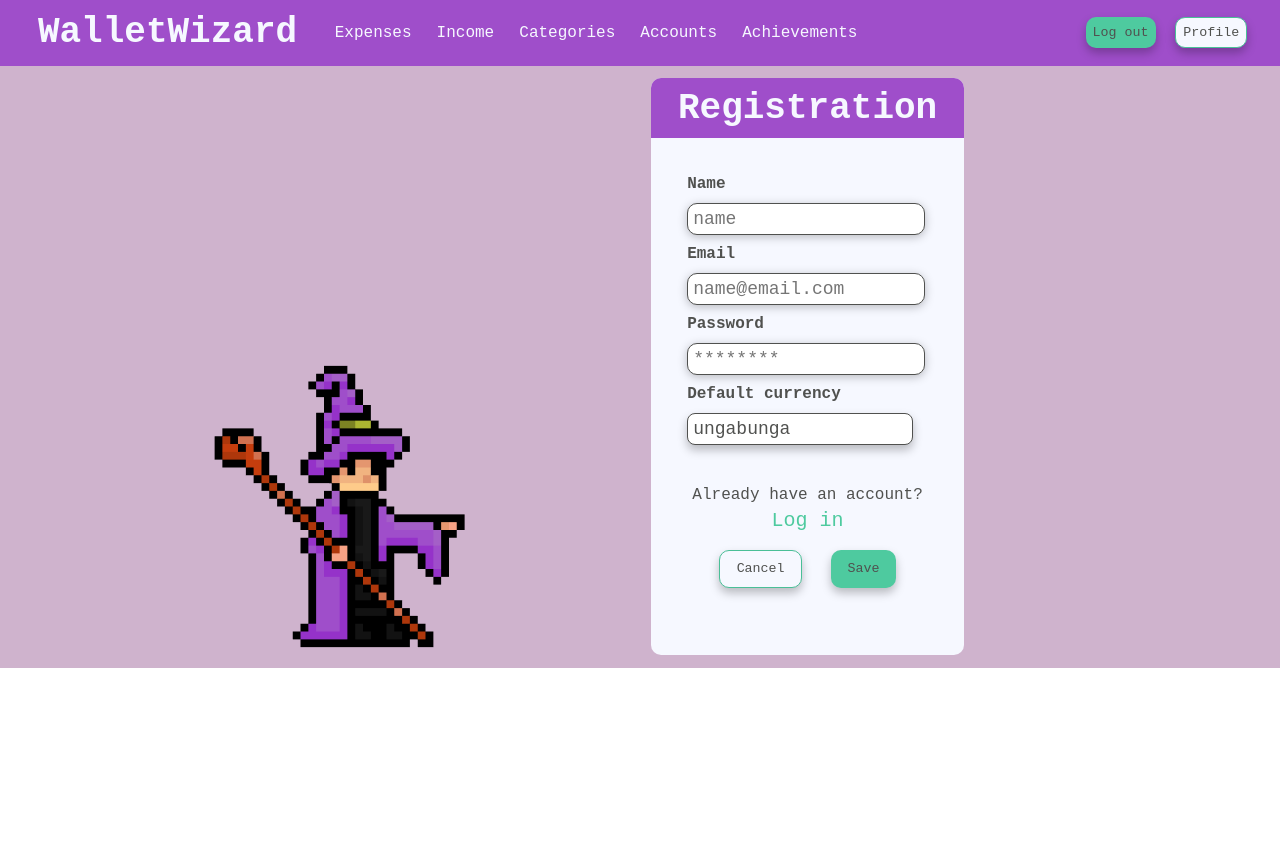
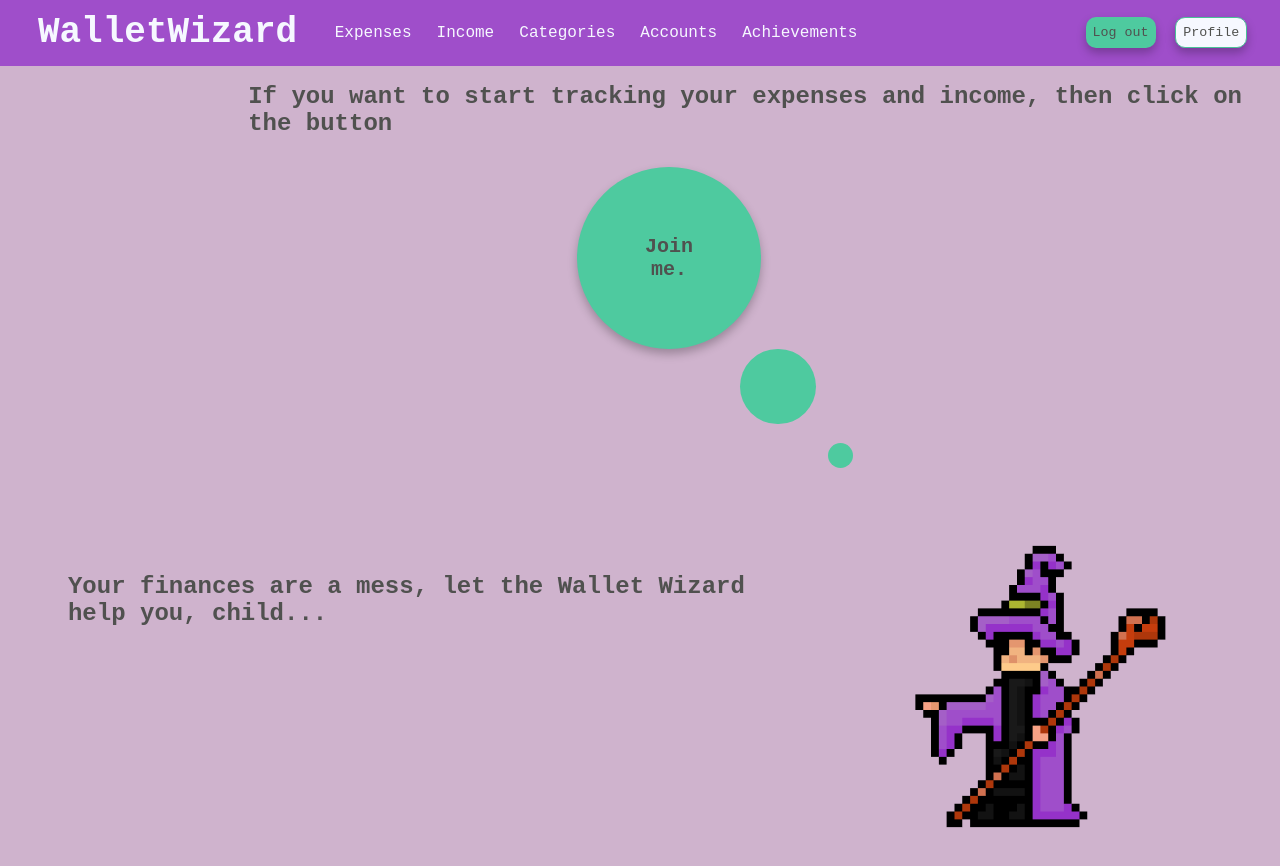
Before and after one commit to yyong1/wallet-wizard-React, a React (Create React App) app: page / in a window 1280 px wide. Shown: the top 866 px of the page. Before the commit the page ends 800 px from the top, so only its background shows below. Built offline with nearby package versions, Linux system fonts and the light colour scheme.

Commit message:
homepage elements can be rerouted

```diff
--- a/src/components/form-modal/FormModal.css
+++ b/src/components/form-modal/FormModal.css
@@ -89,6 +89,7 @@
   padding: 5px;
   display: block;
   align-items: center;
+  text-decoration: 0;
 }
 
 a:hover {
--- a/src/components/form-modal/FormModal.js
+++ b/src/components/form-modal/FormModal.js
@@ -1,24 +1,40 @@
 import './FormModal.css';
 import logo from '../../wizard-left-cropped.png';
+import { useNavigate } from 'react-router-dom';
 
-const FormModal = () => {
+const FormModal = ({ fields, title, p, a, buttonText, redirectPr, redirectA }) => {
+
+    const navigate = useNavigate();
+
+    const nav = () => {
+        navigate('/')
+    };
+
     return (
-        <div style={{display:"flex", justifyContent:"start", margin:"auto"}}>
-             <div>
-                <img src={logo} style={{marginTop:"42%", marginLeft:"20%"}}></img>
+        <div style={{ display: "flex", justifyContent: "start", margin: "auto" }}>
+            <div>
+                <img src={logo} style={{ marginTop: "42%", marginLeft: "20%" }}></img>
             </div>
             <div className="formmodal">
                 <div className='title'>
-                    <h1 style={{ color: "var(--ww-white)", padding: "3%" }}>Registration</h1>
+                    <h1 style={{ color: "var(--ww-white)", padding: "3%" }}>{title}</h1>
                 </div>
                 <form>
                     <div className='form'>
-                        <p>Name</p>
+                        {/* <p>Name</p>
                         <input placeholder='name' />
                         <p>Email</p>
                         <input placeholder='name@email.com' />
                         <p>Password</p>
-                        <input type="password" placeholder='********' />
+                        <input type="password" placeholder='********' /> */}
+
+                        {fields.map((i) => (
+                            <div key={i.id}>
+                                <p>{i.label}</p>
+                                <input placeholder={i.placeholder} type={i.type}></input>
+                            </div>
+                        ))}
+
                         <p>Default currency</p>
                         <div>
                             <button className='dropdown'>
@@ -26,14 +42,14 @@ const FormModal = () => {
                             </button>
                         </div>
                     </div>
-                    <p style={{ textAlign: "center" }}>Already have an account?</p>
-                    <a style={{paddingTop:"0"}}>Log in</a>
+                    <p style={{ textAlign: "center" }}>{p}</p>
+                    <a href={redirectA} style={{ paddingTop: "0" }}>{a}</a>
                     <div className='buttons'>
-                        <button className='primary-outlined'>
+                        <button className='primary-outlined' onClick={nav}>
                             <p>Cancel</p>
                         </button>
                         <button className='primary' >
-                            <p>Save</p>
+                            <p>{buttonText}</p>
                         </button>
                     </div>
                 </form>
--- a/src/components/homepage/Homepage.css
+++ b/src/components/homepage/Homepage.css
@@ -3,7 +3,6 @@
   max-width: 100%;
   max-height: 100%;
   background-color: var(--secondary);
-
 }
 
 .homepage button.bubble {
--- a/src/components/homepage/Homepage.js
+++ b/src/components/homepage/Homepage.js
@@ -2,21 +2,37 @@ import logo from '../../bigwiz.png';
 import FormModal from '../form-modal/FormModal';
 import './Homepage.css'
 import { useState } from 'react';
+import { useNavigate } from 'react-router-dom';
 
 const Homepage = () => {
+    /**example
     const [name, setName] = useState('firstName');
     const handleClick = () => {
         setName('secondName');
-    }
+    }*/
+
     const par = "Your finances are a mess, let the Wallet Wizard help you, child...";
     const par2 = "If you want to start tracking your expenses and income, then click on the button ";
 
+    /**not so efficient, since almost all fields require different types of input */
+    // const [fields, setFields]= useState([
+    //     {id:0, label:"Name", placeholder:"name"},
+    //     {id:1, label:"Email", placeholder:"name@email.com"},
+    //     {id:2, label:"Password", placeholder:"********", type:"password"}
+    // ]);
+
+    const navigate = useNavigate();
+
+    const nav = () => {
+        navigate('/register')
+    };
+
     return (
         <div className="homepage">
-            {/* <div style={{ height: "20px" }}></div>
+            {/* <div style={{ height: "20px" }}></div> */}
             <h2 style={{ marginLeft: "18vmax" }}>{par2}</h2>
             <div>
-                <button className='bubble' onClick={handleClick}>
+                <button className='bubble' onClick={nav}>
                     <h2>
                         Join me.
                     </h2>
@@ -27,8 +43,7 @@ const Homepage = () => {
                     <h2 style={{ marginTop: "8%", marginLeft: "4%" }}>{par}</h2>
                     <img src={logo} className='wizard'></img>
                 </div>
-            </div> */}
-            <FormModal />
+            </div>
         </div>
 
     );
--- /dev/null
+++ b/src/components/login/Login.css
@@ -0,0 +1,5 @@
+.login{
+    padding-top: 4%;
+    padding-bottom: 4%;
+    background-color: var(--secondary);
+}
--- /dev/null
+++ b/src/components/login/Login.js
@@ -0,0 +1,18 @@
+import './Login.css';
+import FormModal from '../form-modal/FormModal';
+import { useState } from 'react';
+
+
+const Login = () => {
+    const [fields, setFields] = useState([
+        {id:1, label:"Email", placeholder:"name@email.com"},
+        {id:2, label:"Password", placeholder:"********", type:"password"}
+    ])
+    return (
+        <div className="login">
+            <FormModal title="Log in" p="Don't have an account?" a = "Sign up" fields = {fields} buttonText="Log in" redirectPr = "/expenses" redirectA="/register"/>
+        </div>
+     );
+}
+
+export default Login;
--- a/src/components/navbar/Navbar.js
+++ b/src/components/navbar/Navbar.js
@@ -3,7 +3,6 @@ import './Navbar.css'
 const Navbar = () => {
     return (
         <div className="navbar">
-
             <h2>WalletWizard</h2>
             <a>Expenses</a>
             <a>Income</a>
--- /dev/null
+++ b/src/components/registration/Registration.css
@@ -0,0 +1,5 @@
+.registration{
+    padding-top: 4%;
+    padding-bottom: 4%;
+    background-color: var(--secondary);
+}
--- /dev/null
+++ b/src/components/registration/Registration.js
@@ -0,0 +1,19 @@
+import FormModal from "../form-modal/FormModal";
+import "./Registration.css"
+import { useState } from 'react';
+
+
+const Registration = () => {
+    const [fields, setFields]= useState([
+        {id:0, label:"Name", placeholder:"name"},
+        {id:1, label:"Email", placeholder:"name@email.com"},
+        {id:2, label:"Password", placeholder:"********", type:"password"}
+    ]);
+    return (
+        <div className="registration">
+            <FormModal title="Registration" p="Already have an account?" a="Log in" fields={fields} buttonText = "Sign up" redirectPr="/expenses" redirectA="/login"/>
+        </div>
+    );
+}
+
+export default Registration;
```
